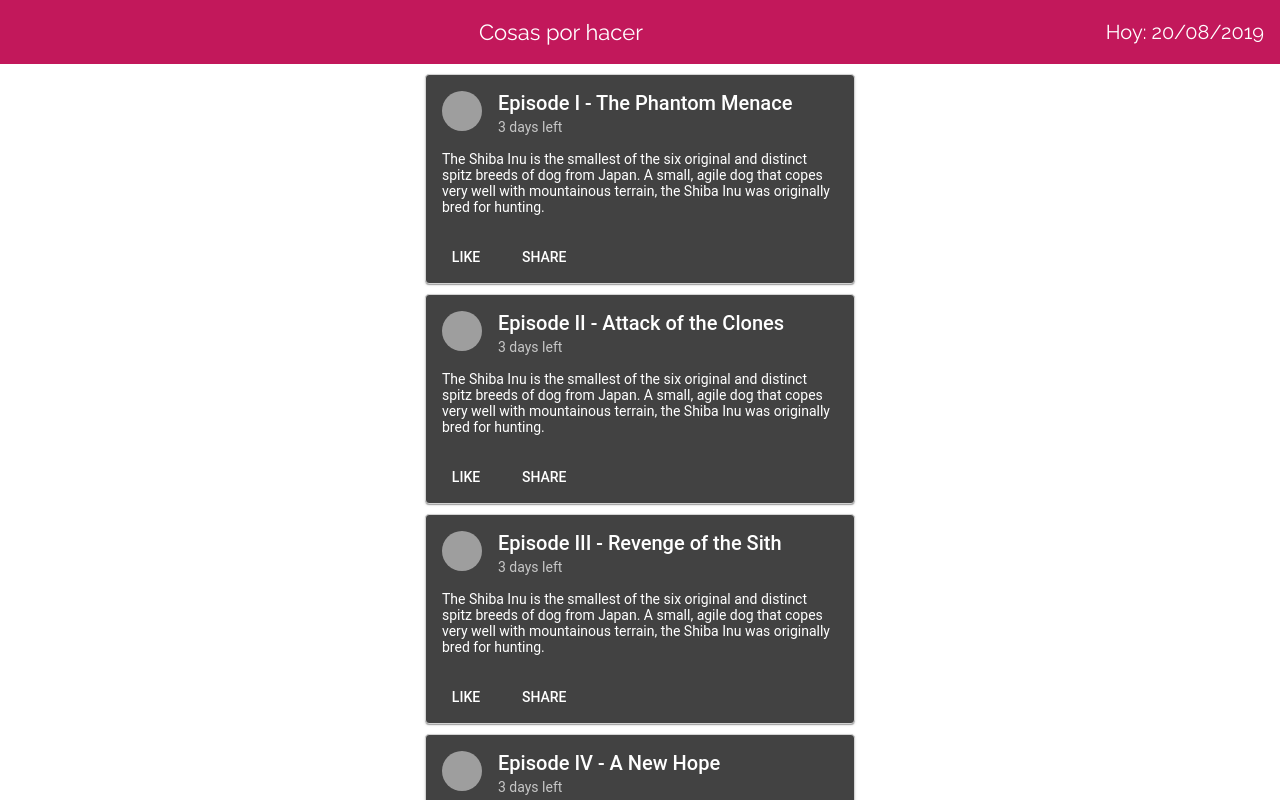
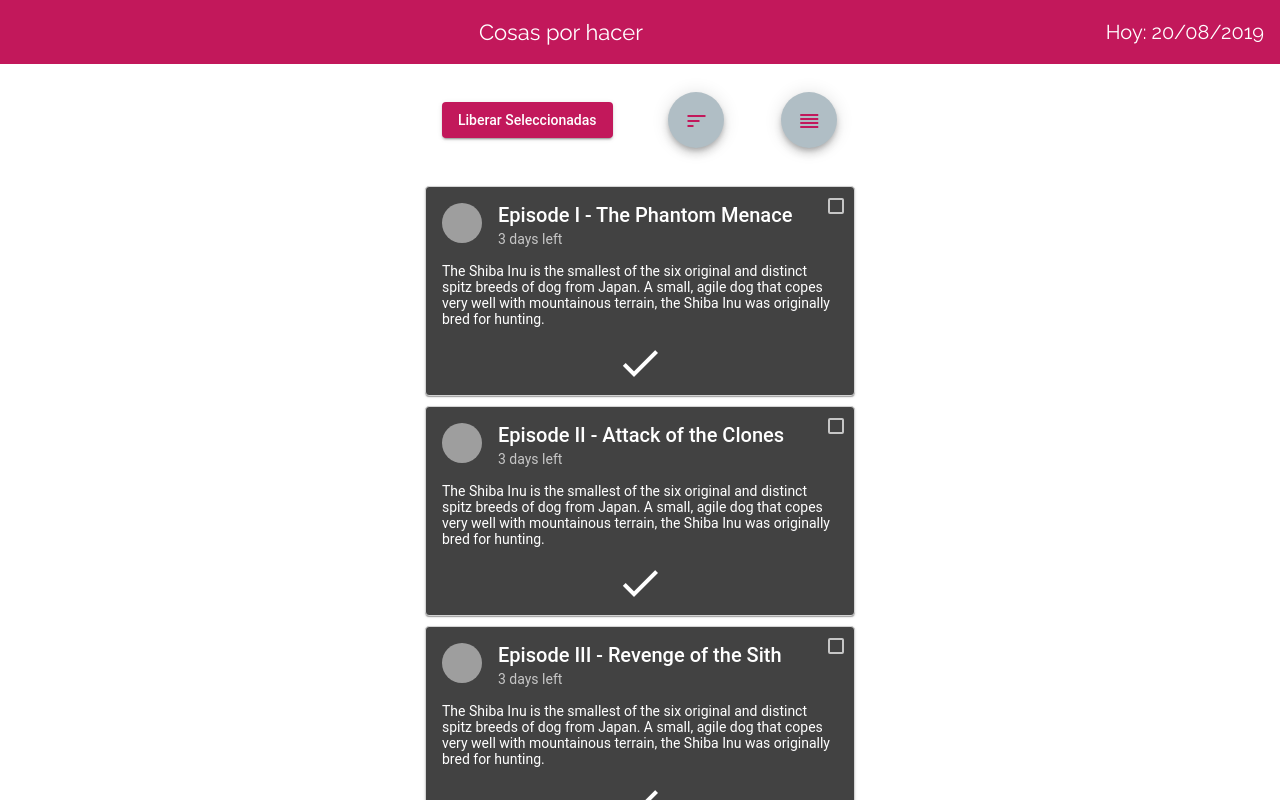
Before and after one commit to emmanuelrar/GeProApp, an Angular app: page / in a window 1280 px wide. Shown: the top 800 px of the page. Built offline with nearby package versions, Linux system fonts and the light colour scheme; grey boxes are pictures that could not be loaded.

Commit message:
Se genero diseño y modal para añadir nuevas tareas.

```diff
--- a/src/app/app.module.ts
+++ b/src/app/app.module.ts
@@ -3,7 +3,7 @@
 
 import { AppRoutingModule } from './app-routing.module';
 import { AppComponent } from './app.component';
-import { TasksComponent } from './tasks/tasks.component';
+import { TasksComponent, AddTaskDialog } from './tasks/tasks.component';
 import {BrowserAnimationsModule} from '@angular/platform-browser/animations';
 import {MatButtonModule} from '@angular/material/button';
 import {MatCheckboxModule} from '@angular/material/checkbox';
@@ -13,12 +13,23 @@
 import {MatToolbarModule} from '@angular/material/toolbar';
 import {MatGridListModule} from '@angular/material/grid-list';
 import {MatIconModule} from '@angular/material/icon';
+import {MatDialogModule, MAT_DIALOG_DEFAULT_OPTIONS} from '@angular/material/dialog';
+import {MatInputModule} from '@angular/material/input';
+import {MatDatepickerModule} from '@angular/material/datepicker';
+import { MatNativeDateModule } from '@angular/material/core';
+import {MatSelectModule} from '@angular/material/select';
+import {MatMenuModule} from '@angular/material/menu';
+import {MatTooltipModule} from '@angular/material/tooltip';
 
 
 @NgModule({
   declarations: [
     AppComponent,
-    TasksComponent
+    TasksComponent,
+    AddTaskDialog
+  ],
+  entryComponents: [
+    AddTaskDialog
   ],
   imports: [
     BrowserModule,
@@ -31,9 +42,18 @@
     MatCardModule,
     MatToolbarModule,
     MatGridListModule,
-    MatIconModule
+    MatIconModule,
+    MatDialogModule,
+    MatInputModule,
+    MatDatepickerModule,
+    MatNativeDateModule,
+    MatSelectModule,
+    MatMenuModule,
+    MatTooltipModule
   ],
-  providers: [],
+  providers: [
+    MatDatepickerModule
+  ],
   bootstrap: [AppComponent]
 })
 export class AppModule { }
--- /dev/null
+++ b/src/app/tasks/add-task-dialog.html
@@ -0,0 +1,18 @@
+<h1 mat-dialog-title>Nueva Tarea</h1>
+<div mat-dialog-content>
+    <form class="example-form">
+        <mat-form-field class="example-full-width">
+            <input matInput placeholder="Tarea">
+        </mat-form-field>
+
+        <mat-form-field class="example-full-width">
+            <textarea matInput placeholder="Detalle de la tarea" rows="10"></textarea>
+        </mat-form-field>
+        <mat-form-field class="example-full-width">
+            <input matInput [matDatepicker]="picker" placeholder="Fecha de Vencimiento">
+            <mat-datepicker-toggle matSuffix [for]="picker"></mat-datepicker-toggle>
+            <mat-datepicker #picker></mat-datepicker>
+        </mat-form-field>
+        <button mat-raised-button color="primary">Crear tarea</button>
+    </form>
+</div>
--- a/src/app/tasks/tasks.component.html
+++ b/src/app/tasks/tasks.component.html
@@ -5,7 +5,29 @@
     <p class="date">Hoy: {{date | date:'dd/MM/yyyy'}}</p>
 </mat-toolbar>
 
+
 <div class="card-container">
+    <mat-grid-list cols="4" rowHeight="1:1">
+        <mat-grid-tile [colspan]="2">
+            <button mat-raised-button color="primary">Liberar Seleccionadas</button>
+        </mat-grid-tile>
+        <mat-grid-tile>
+            <button mat-fab [matMenuTriggerFor]="menu" matTooltip="Ordenar">
+                <mat-icon color="primary">sort</mat-icon>
+            </button>
+            <mat-menu #menu="matMenu">
+                <button mat-menu-item>Fecha Creacion</button>
+                <button mat-menu-item>Fecha Vencimiento</button>
+                <button mat-menu-item>Estado</button>
+            </mat-menu>
+        </mat-grid-tile>
+        <mat-grid-tile>
+            <button mat-fab matTooltip="Ordenar Libremente">
+                <mat-icon color="primary">reorder</mat-icon>
+            </button>
+        </mat-grid-tile>
+    </mat-grid-list>
+
     <div cdkDropList class="example-list" (cdkDropListDropped)="drop($event)">
         <mat-card class="example-card" *ngFor="let movie of movies" cdkDrag>
             <mat-card-header>
@@ -21,14 +43,14 @@
                 </p>
             </mat-card-content>
             <mat-card-actions>
-                <button mat-button>LIKE</button>
-                <button mat-button>SHARE</button>
+                <mat-icon class="task-status">check</mat-icon>
+                <mat-checkbox color="primary"></mat-checkbox>
             </mat-card-actions>
         </mat-card>
     </div>
     <div cdkDropList class="example-list" (cdkDropListDropped)="drop($event)">
         <mat-card class="add-new-card">
-            <button (click)="SayHi()" mat-icon-button>
+            <button (click)="AddNewTask()" mat-icon-button>
                 <mat-icon>add</mat-icon>
             </button>
         </mat-card>
--- a/src/app/tasks/tasks.component.sass
+++ b/src/app/tasks/tasks.component.sass
@@ -2,6 +2,10 @@
   max-width: 400px
   border: 1px solid lightgray
   margin: 10px
+  mat-checkbox
+    position: absolute
+    right: 10px
+    top: 8px
 
 
 .example-header-image
@@ -35,3 +39,28 @@
   button
     margin-top: 20px
     transform: scale(2)
+
+.md-dialog-container
+  background-color: #000
+  width: 550px
+  height: 50px
+
+.example-form
+  min-width: 150px
+  max-width: 500px
+  width: 100%
+
+.example-full-width
+  width: 100%
+
+textarea
+  resize: none !important
+
+.task-status
+  transform: scale(2)
+
+mat-card-actions
+  text-align: center
+
+.mat-card>.mat-card-actions:last-child
+  margin: 0
--- a/src/app/tasks/tasks.component.ts
+++ b/src/app/tasks/tasks.component.ts
@@ -1,5 +1,10 @@
-import { Component, OnInit } from '@angular/core';
+import { Component, OnInit, Inject } from '@angular/core';
 import { CdkDragDrop, moveItemInArray } from '@angular/cdk/drag-drop';
+import { MatDialog, MAT_DIALOG_DATA } from '@angular/material/dialog';
+
+export interface DialogData {
+  animal: 'panda' | 'unicorn' | 'lion';
+}
 
 @Component({
   selector: 'app-tasks',
@@ -23,13 +28,29 @@
     moveItemInArray(this.movies, event.previousIndex, event.currentIndex);
   }
 
-  constructor() { }
+  constructor(public dialog: MatDialog) { }
 
   ngOnInit() {
   }
 
-  SayHi(){
-    console.log("Hola Mundo!");
+  AddNewTask() {
+    this.dialog.open(AddTaskDialog, {
+      width: '500px',
+      height: '80vh',
+      data: {
+        animal: 'panda'
+      }
+    });
   }
 
 }
+
+
+@Component({
+  selector: 'add-task-dialog-dialog',
+  templateUrl: 'add-task-dialog.html',
+  styleUrls: ['./tasks.component.sass']
+})
+export class AddTaskDialog {
+  constructor(@Inject(MAT_DIALOG_DATA) public data: DialogData) { }
+}
```
